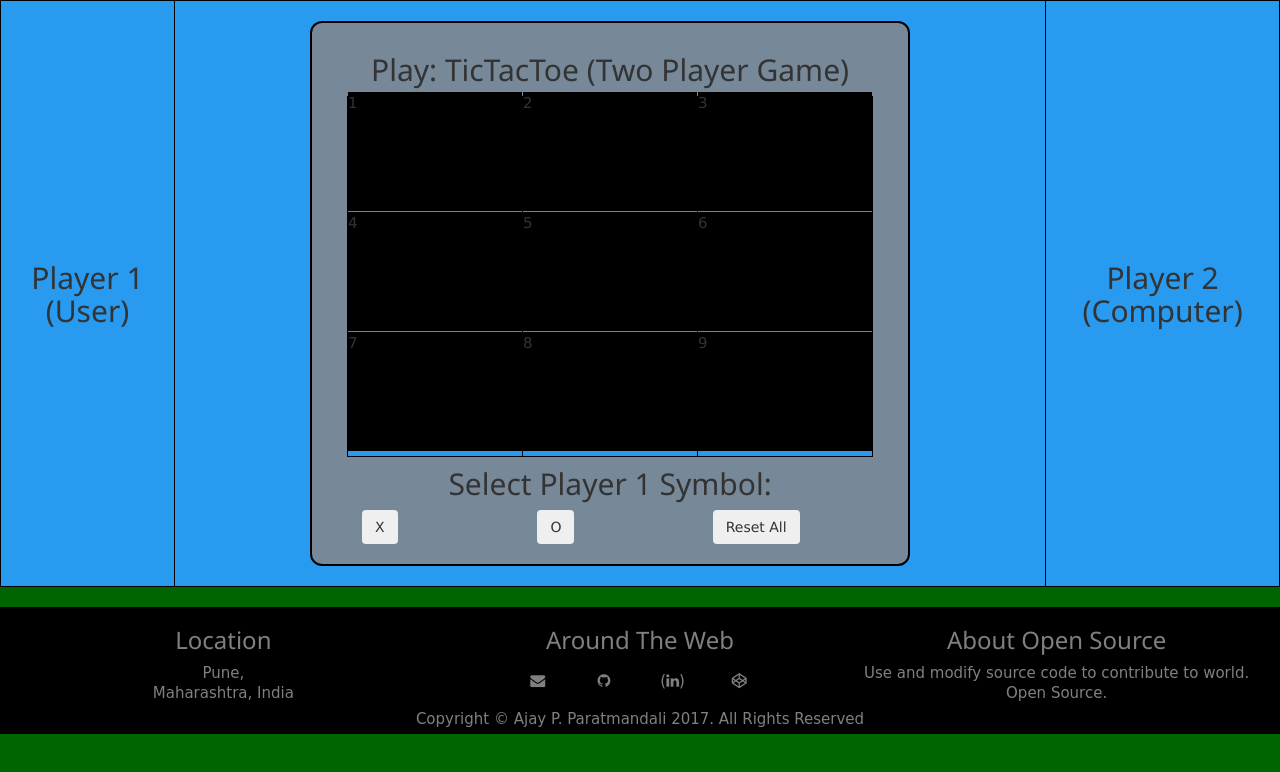
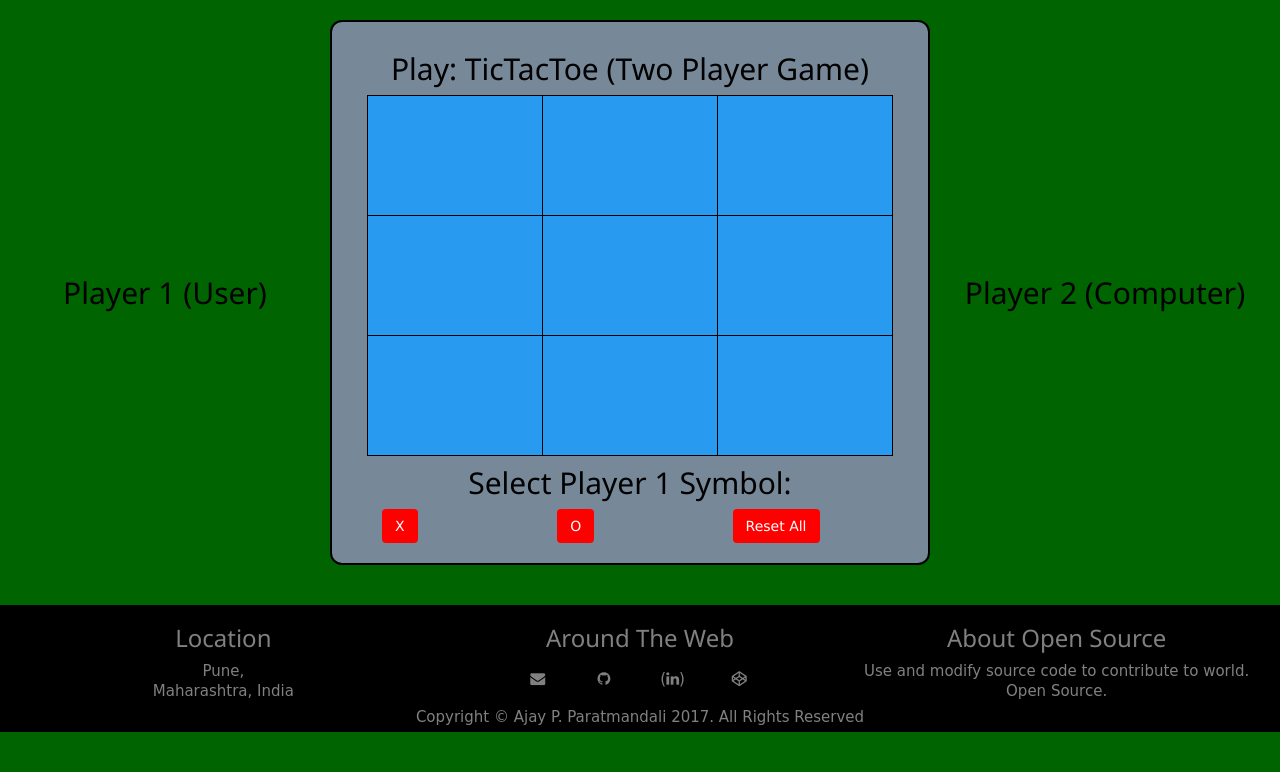
Before and after one commit to ajaypp123/FreeCodeCamp, a plain HTML site: page Advanced Front End Development Projects/Tictactoe/tic-tac-tow.html in a window 1280 px wide. Drawn offline with nearby package versions, Linux system fonts and the light colour scheme.

Commit message:
Update style.css

```diff
--- a/Advanced Front End Development Projects/Tictactoe/css/style.css
+++ b/Advanced Front End Development Projects/Tictactoe/css/style.css
@@ -1,8 +1,8 @@
 body {
   position: relative;
   background-color: #006400;
+}
 
-}
 footer {
   background-color: black;
   margin: 20px;
@@ -26,29 +26,49 @@ footer {
   padding: 20px 20px 20px 20px;
 }
 
-table{
+#table1{
   border: 1px solid black;
   width: 100%;
   height: 100%;
   background-color: #289AEF;
 }
 
-tr{
+.tr1{
   border: 1px solid black;
 
 }
 
-td{
+.td1{
   border: 1px solid black;
   width: 120px;
   height: 120px;
 }
 
 h2{
+  color: black;
   text-align: center;
 }
 
 .box{
-  background-color: black;
+
   height:100%;
 }
+
+#cross ,#zero, #reset{
+  background-color: red;
+  color: white;
+}
+
+td{
+  width: 33%;
+  height: 120px;
+}
+
+p{
+  display: none;
+}
+
+img {
+  width: 100px;
+  height: 100px;
+}
```
